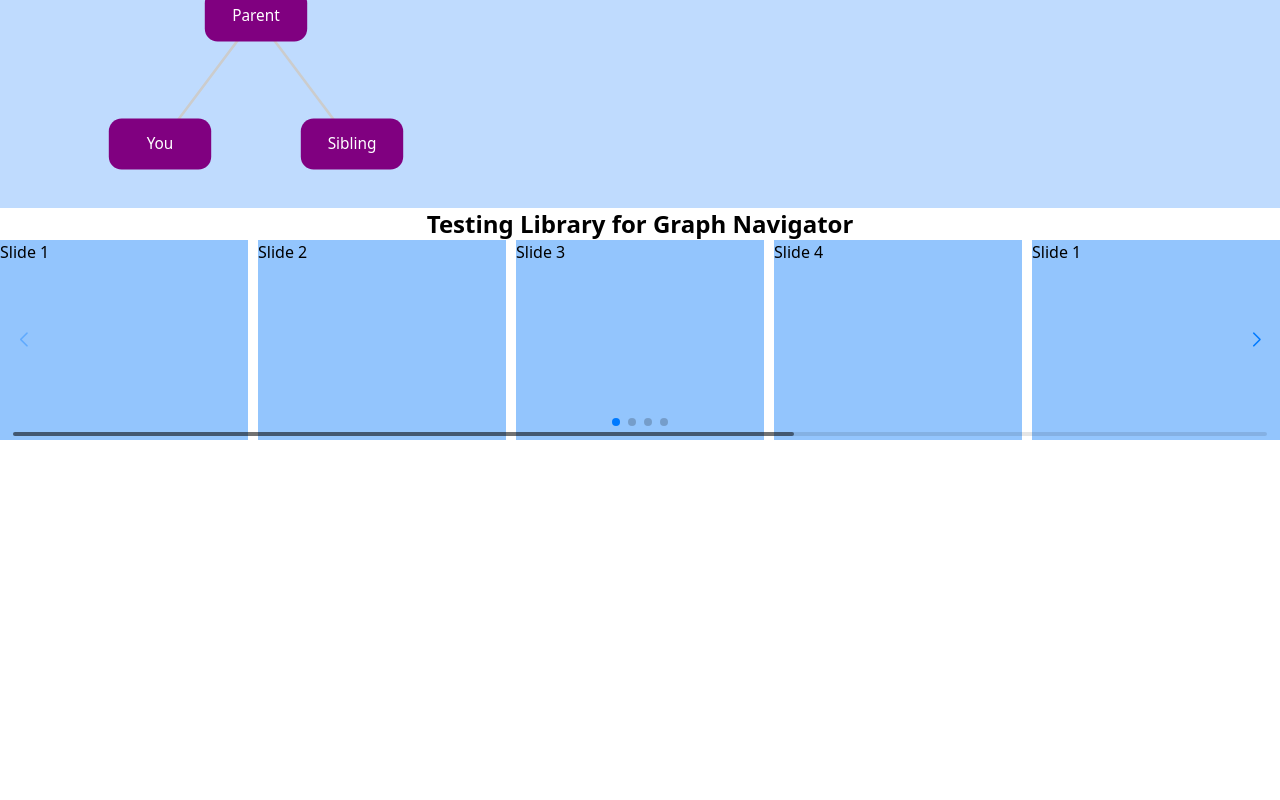
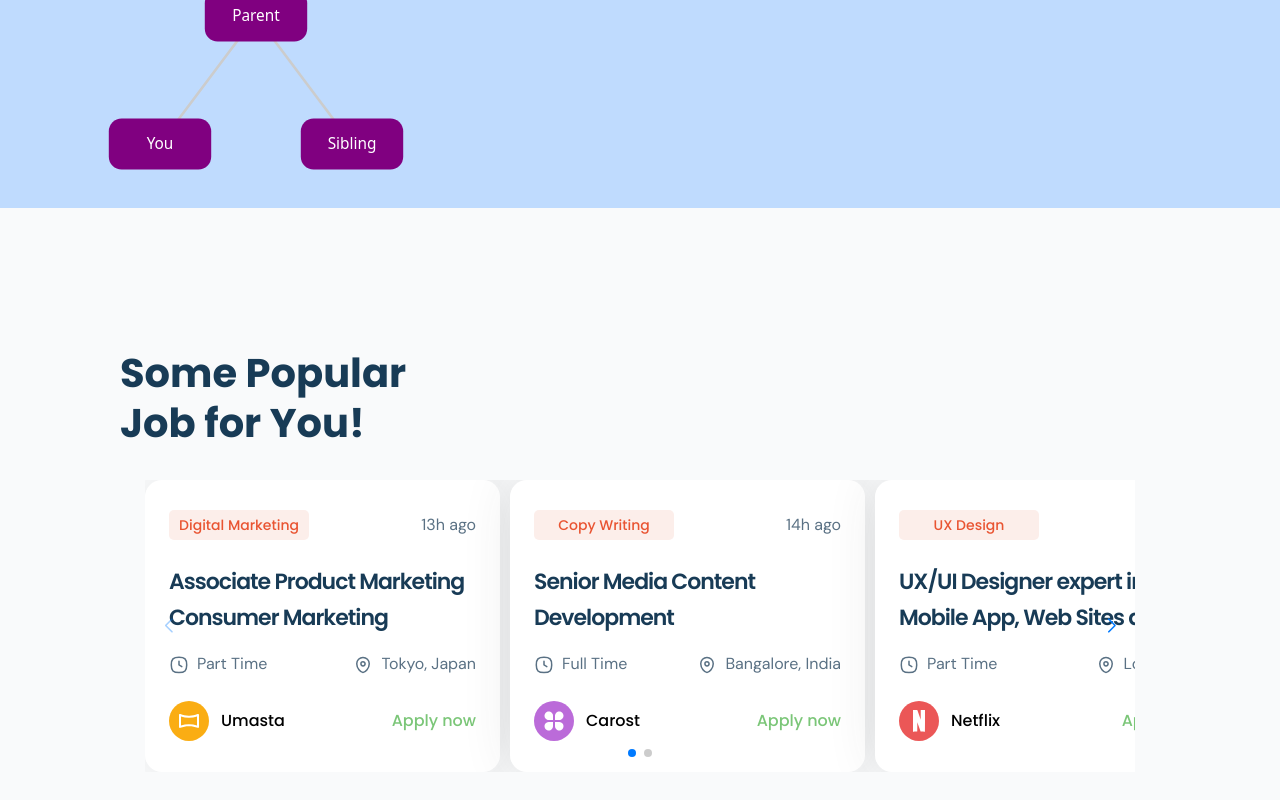
Before and after one commit to OshinBiggestLab/react, a React (Create React App) app: page / in a window 1280 px wide. Shown: the part 1420-2220 px from the top of the page. Before the commit the page ends 1860 px from the top, so only its background shows below. Built offline with nearby package versions, Linux system fonts and the light colour scheme.

Commit message:
test with chakri data

```diff
--- a/public/index.html
+++ b/public/index.html
@@ -29,6 +29,11 @@
       href="https://cdn.jsdelivr.net/npm/swiper@11/swiper-bundle.min.css"
     />
     <!-- Connect to SwiperJS CSS -->
+    <link
+      href="https://fonts.googleapis.com/css2?family=DM+Sans:wght@400;500;700&family=Poppins:wght@500;600;700;800&display=swap"
+      rel="stylesheet"
+    />
+    <!-- Poppins font -->
     <title>React App</title>
   </head>
   <body>
--- a/src/components/Test.js
+++ b/src/components/Test.js
@@ -7,44 +7,64 @@ import "swiper/css";
 import "swiper/css/navigation";
 import "swiper/css/pagination";
 import "swiper/css/scrollbar";
-
-const data = [
-  { id: 1, title: "Slide 1" },
-  { id: 2, title: "Slide 2" },
-  { id: 3, title: "Slide 3" },
-  { id: 4, title: "Slide 4" },
-  { id: 5, title: "Slide 1" },
-  { id: 6, title: "Slide 2" },
-  { id: 7, title: "Slide 3" },
-  { id: 8, title: "Slide 4" },
-];
+import jobDetails from "../data/jobDetails";
 
 function Thumbnails() {
   return (
-    <section>
-      <h1 className="font-bold text-2xl text-center">
-        Testing Library for Graph Navigator
+    <section className="py-[140px] px-[120px] bg-gray-50 font-poppins">
+      <div>
+        <h1 className="relative z-20 w-fit text-[#183B56] font-bold text-[40px] leading-[125%] mb-8">
+          Some Popular <br /> Job for You!
         </h1>
         <Swiper
-        className="h-[200px] overflow-scroll"
           modules={[Navigation, Pagination, Scrollbar, A11y]}
-        spaceBetween={10}
-        slidesPerView={5}
+          spaceBetween={10} // Gap/Space between slides
+          slidesPerView={3}
           navigation
           pagination={{ clickable: true }}
-        scrollbar={{ draggable: true }}
-        onSwiper={(swiper) => console.log(swiper)}
-        onSlideChange={() => console.log("slide change")}
+          // scrollbar={{ draggable: true }}
+          className="max-w-[990px] overflow-scroll"
         >
-        {data.map((item) => (
+          {jobDetails.map((job, index) => (
             <SwiperSlide
-            key={item.id}
-            className="h-[200px] bg-blue-300 flex items-center justify-center"
+              key={index}
+              className="bg-white min-w-[355px] min-h-[292px] rounded-[16.84px] px-6 py-[30px]  shadow-[5px_0px_56.1276px_rgba(55,55,55,0.1098)]"
             >
-            <span className="text-center m-0 p-0">{item.title}</span>
+              <div className="flex items-center justify-between">
+                <div className="bg-[#fceeea] w-[140px] h-[30px] rounded-[5px] flex items-center justify-center">
+                  <span className="text-[#E95432] font-poppins font-medium text-[14px] leading-[20px]">
+                    {job.category}
+                  </span>
+                </div>
+                <span className="text-[#5A7184] font-dmSans leading-[26px] text-base">
+                  {job.createdTime}
+                </span>
+              </div>
+              <p className="text-[#183B56] max-h-[72px] truncate whitespace-normal mt-[24px] mb-[16px] font-semibold text-[22px] leading-[36px] tracking-[-1px]">
+                {job.position}
+              </p>
+              {/* Time & Location */}
+              <div className="flex font-dmSans text-[#5A7184] justify-between mb-6">
+                <div className="flex items-center gap-x-2">
+                  <img alt="clock" src="images/icons/time.svg" />
+                  <span>{job.workingDay}</span>
+                </div>
+                <div className="flex items-center gap-x-2">
+                  <img alt="location" src="images/icons/location2.svg" />
+                  <span>{job.location}</span>
+                </div>
+              </div>
+              <div className="flex justify-between">
+                <div className="flex items-center gap-3">
+                  <img src={job.logo} />
+                  <span>{job.company}</span>
+                </div>
+                <button className="text-[#7BC678]">Apply now</button>
+              </div>
             </SwiperSlide>
           ))}
         </Swiper>
+      </div>
     </section>
   );
 }
--- a/tailwind.config.js
+++ b/tailwind.config.js
@@ -2,6 +2,10 @@
 module.exports = {
   content: ["./src/**/*.{js,jsx,ts,tsx}"],
   theme: {
+    fontFamily: {
+      dmSans: ["DM Sans"],
+      poppins: ["Poppins"],
+    },
     extend: {},
   },
   plugins: [],
```
Lines whose indentation alone changed are shown as unchanged.
